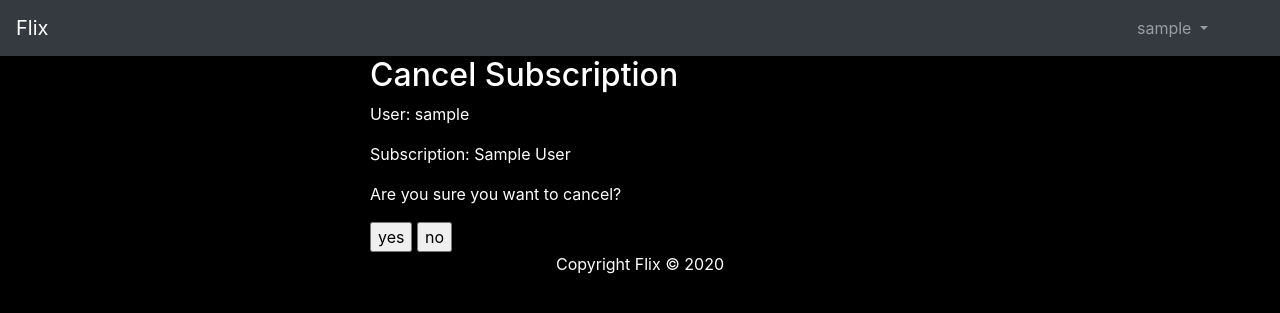
After one commit to gazzamc/Flix, a Django app: page /checkout/cancel-sub/ in a window 1280 px wide. The commit adds this page. Shown: the top 313 px of the page. Run offline with Django 3.2, Linux system fonts and the light colour scheme; a user stored in the database is signed in; tables that the repository leaves empty hold one stand-in row (values such as "Sample post"); some libraries are stand-ins or nearby versions.

Commit message:
Added ability for user to cancel subscription. This deletes sub, customer from stripe and subscriptions mode. Added check for next bill date in profile that updated the db is past due with new date. Added simple cancel.html page

```diff
--- a/checkout/forms.py
+++ b/checkout/forms.py
@@ -1,5 +1,4 @@
 from django import forms
-from accounts.models import SubPlan, Subscriber
 
 
 class MakePaymentForm(forms.Form):
--- /dev/null
+++ b/checkout/templates/cancel.html
@@ -0,0 +1,20 @@
+{% extends 'base.html' %}
+{% block page_title %}Cancel Subscription{% endblock %}
+{% block content %}
+<div class="container">
+    <div class="row">
+        <div class="col-9 offset-3">
+            <h2>Cancel Subscription</h2>
+            <p>User: {{ user_name }}</p>
+            <p>Subscription: {{ plan }}</p>
+
+            <p>Are you sure you want to cancel?</p>
+            <form action="{% url 'cancel-sub' %}" method="post">
+                {% csrf_token %}
+                <input type="submit" value="yes" name="yes" />
+                <input type="submit" value="no" name="no" />
+            </form>
+        </div>
+    </div>
+</div>
+{% endblock %}
--- a/checkout/urls.py
+++ b/checkout/urls.py
@@ -1,7 +1,8 @@
 from django.conf.urls import url
-from .views import plans, checkout
+from .views import plans, checkout, cancel_sub
 
 urlpatterns = [
     url(r'^plans/', plans, name="plans"),
-    url(r'^payment/', checkout, name="checkout")
+    url(r'^payment/', checkout, name="checkout"),
+    url(r'^cancel-sub/', cancel_sub, name="cancel-sub"),
 ]
--- a/checkout/views.py
+++ b/checkout/views.py
@@ -46,14 +46,14 @@ def plans(request):
 @login_required
 def checkout(request):
     """Checkout page"""
+
+    plan_type = request.session.get('plan_type')
+    plan_price = request.session.get('plan_price')
+
     if request.method == "POST":
         payment_form = MakePaymentForm(request.POST)
 
         if payment_form.is_valid():
-
-            plan_type = request.session.get('plan_type')
-            plan_price = request.session.get('plan_price')
-
             try:
                 """ Retrieve product """
                 """ Removed create product call due to lack of async support in django 1.11,
@@ -131,7 +131,6 @@ def checkout(request):
                         )
 
                 if subscription.created:
-
                     """ Get Dates for Subscription """
                     startDate = make_aware(datetime.fromtimestamp(subscription.current_period_start))
                     endDate = make_aware(datetime.fromtimestamp(subscription.current_period_end))
@@ -189,3 +188,51 @@ def checkout(request):
     }
 
     return render(request, 'checkout.html', context)
+
+
+@login_required
+def cancel_sub(request):
+    """ Cancel Subscription """
+
+    try:
+        subscriber = Subscriber.objects.get(user=request.user)
+
+        plan = subscriber.plan
+
+        context = {
+            'user_name': request.user.username,
+            'plan': plan,
+        }
+
+        if request.POST.get('no'):
+            return redirect(reverse('profile'))
+        elif request.POST.get('yes'):
+            """ Get user sub.customer id """
+            subscription_id = subscriber.stripe_sub_id
+            customer_id = subscriber.stripe_cus_id
+
+            """ Delete from Stripe """
+            stripe.Subscription.delete(subscription_id)
+            customer = stripe.Customer.delete(customer_id)
+
+            if customer.deleted:
+                Subscriber.objects.filter(pk=subscriber.id).delete()
+                return redirect(reverse('profile'))
+
+        return render(request, 'cancel.html', context)
+
+    except Subscriber.DoesNotExist:
+        return redirect(reverse('profile'))
+
+
+def get_sub_next_bill_date(request):
+    subscriber = Subscriber.objects.get(user=request.user)
+    subscription_id = subscriber.stripe_sub_id
+    subscription = stripe.Subscription.retrieve(subscription_id)
+    date = make_aware(datetime.fromtimestamp(subscription.current_period_end))
+
+    Subscriber.objects.filter(pk=subscriber.pk).update(
+                            subscription_end_date=date
+                        )
+
+    return date
```
Also changed, not shown: accounts/templates/profile.html (+6 -1 lines), accounts/views.py (+10 -0 lines).
